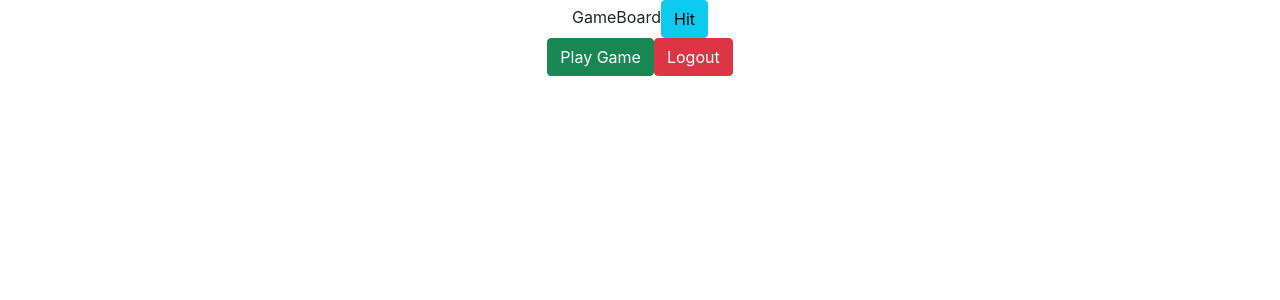
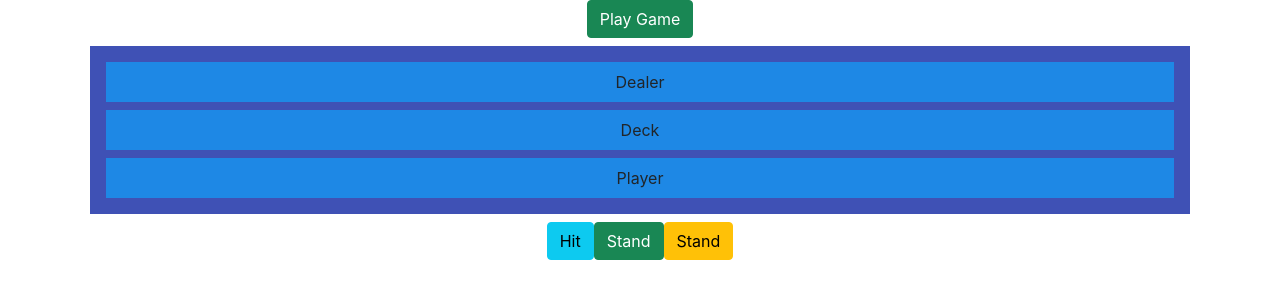
Before and after one commit to arshadsy/BlackJackClient, a React (Create React App) app: page / in a window 1280 px wide. Shown: the top 300 px of the page. Built offline with nearby package versions, Linux system fonts and the light colour scheme.

Commit message:
layout set

```diff
--- a/package.json
+++ b/package.json
@@ -3,6 +3,8 @@
   "version": "0.1.0",
   "private": true,
   "dependencies": {
+    "@material-ui/core": "^4.11.2",
+    "@material-ui/icons": "^4.11.2",
     "@testing-library/jest-dom": "^5.11.6",
     "@testing-library/react": "^11.2.2",
     "@testing-library/user-event": "^12.6.0",
--- a/src/App.js
+++ b/src/App.js
@@ -1,14 +1,17 @@
 import './App.css';
 import GameMenu from "./BlackjackGame/Menu";
-import { MDBBtn,MDBContainer } from "mdbreact";
+import { MDBContainer } from "mdbreact";
 import React, { useState, useEffect } from 'react';
-import { Provider } from "react-redux";
+import PlayButtons from './BlackjackGame/PlayButtons';
+import { GameBoard } from './BlackjackGame/GameBoard';
 function App() {
-
+const [showMenu,setShowMenu] = useState(true);
   return (
     <div className="App">
       <MDBContainer>
-          <GameMenu/>
+          <GameMenu showMenu={showMenu} setShowMenu={setShowMenu}/>
+          <GameBoard  />
+          <PlayButtons/>
       </MDBContainer>
     </div>
   );
--- a/src/BlackjackGame/GameBoard.js
+++ b/src/BlackjackGame/GameBoard.js
@@ -1,7 +1,13 @@
-import React, { Component } from 'react';
-import { MDBBtn } from "mdbreact";
+import React from 'react';
+import Box from '@material-ui/core/Box';
+import { shadows,boxShadow } from '@material-ui/system';
 export const GameBoard=()=>{
 
-return(<>GameBoard
-<MDBBtn color="info" >Hit</MDBBtn><br/></>)
+    return (<Box component="div" p={1} m={1} bgcolor="#3F51B5">
+        <Box component="div" p={1} m={1} bgcolor="#1E88E5">Dealer</Box>
+        <Box component="div" p={1} m={1} bgcolor="#1E88E5">Deck</Box>
+        <Box component="div" p={1} m={1} bgcolor="#1E88E5">Player</Box>
+
+      </Box>
+    )
 }
--- a/src/BlackjackGame/Menu.js
+++ b/src/BlackjackGame/Menu.js
@@ -1,20 +1,18 @@
-import React, { Component } from 'react';
-import { Deck } from "./CardData";
-import { GameBoard } from "./GameBoard";
-const GameMenu = () => {
+import React from 'react';
+const GameMenu = ({showMenu,setShowMenu}) => {
     const playGame = (e)=>{
-        console.log(e.target)
+        setShowMenu(false);
         e.preventDefault();
     }
-    const logout = (e)=>{
-        console.log(e.target.name)
-        e.preventDefault();
+    if(showMenu){
+    return ( <>
+    <button name='play' className="btn btn-success" onClick={(e)=>playGame(e)}>Play Game</button>
+    </> );
     }
-    return ( <>
-    <GameBoard  />
-    <button name='play' className="btn btn-success" onClick={(e)=>playGame(e)}>Play Game</button>
-    <button name='logout' className="btn btn-danger" onClick={(e)=>logout(e)}>Logout</button>
-    </> );
+    else
+    {
+        return(<></>);
+    }
 }
 
 export default GameMenu;
--- /dev/null
+++ b/src/BlackjackGame/PlayButtons.js
@@ -0,0 +1,32 @@
+import React from 'react'
+import { MDBBtn } from "mdbreact";
+
+function PlayButtons() {
+    const hit=(e)=>{
+        e.preventDefault();
+console.log(e.target)
+    }
+    const stand=(e)=>{
+        e.preventDefault();
+console.log(e.target)
+    }
+    const doubleBet=(e)=>{
+        e.preventDefault();
+console.log(e.target)
+    }
+    return (
+        <div>
+            <MDBBtn onClick={(e) => hit(e)} color="info" >
+                Hit
+            </MDBBtn>
+            <MDBBtn onClick={(e) => stand(e)} color="success" >
+                Stand
+            </MDBBtn>
+            <MDBBtn onClick={(e) => doubleBet(e)} color="warning" >
+                Stand
+            </MDBBtn>
+        </div>
+    )
+}
+
+export default PlayButtons
```
Also changed, not shown: 1 other file (tests, documents, lock files or other folders).
